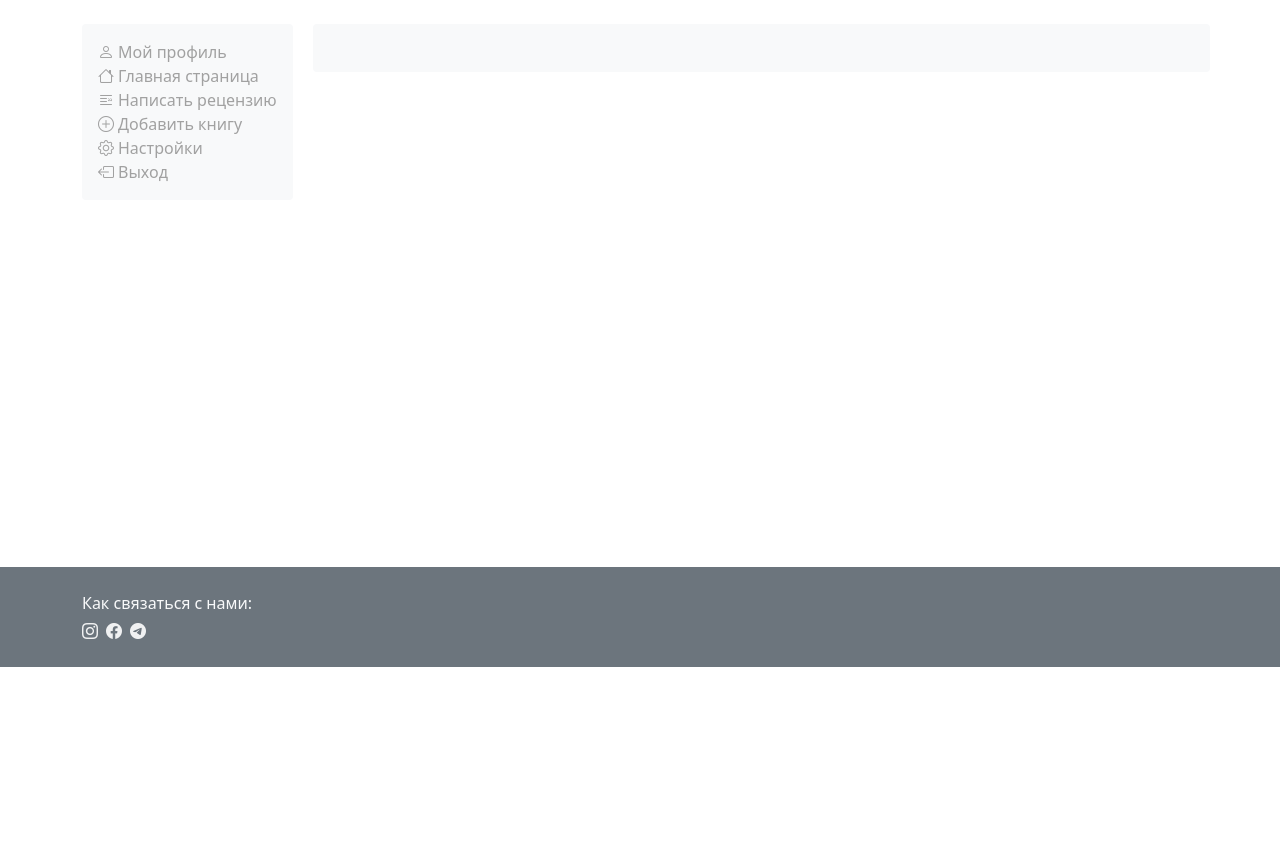
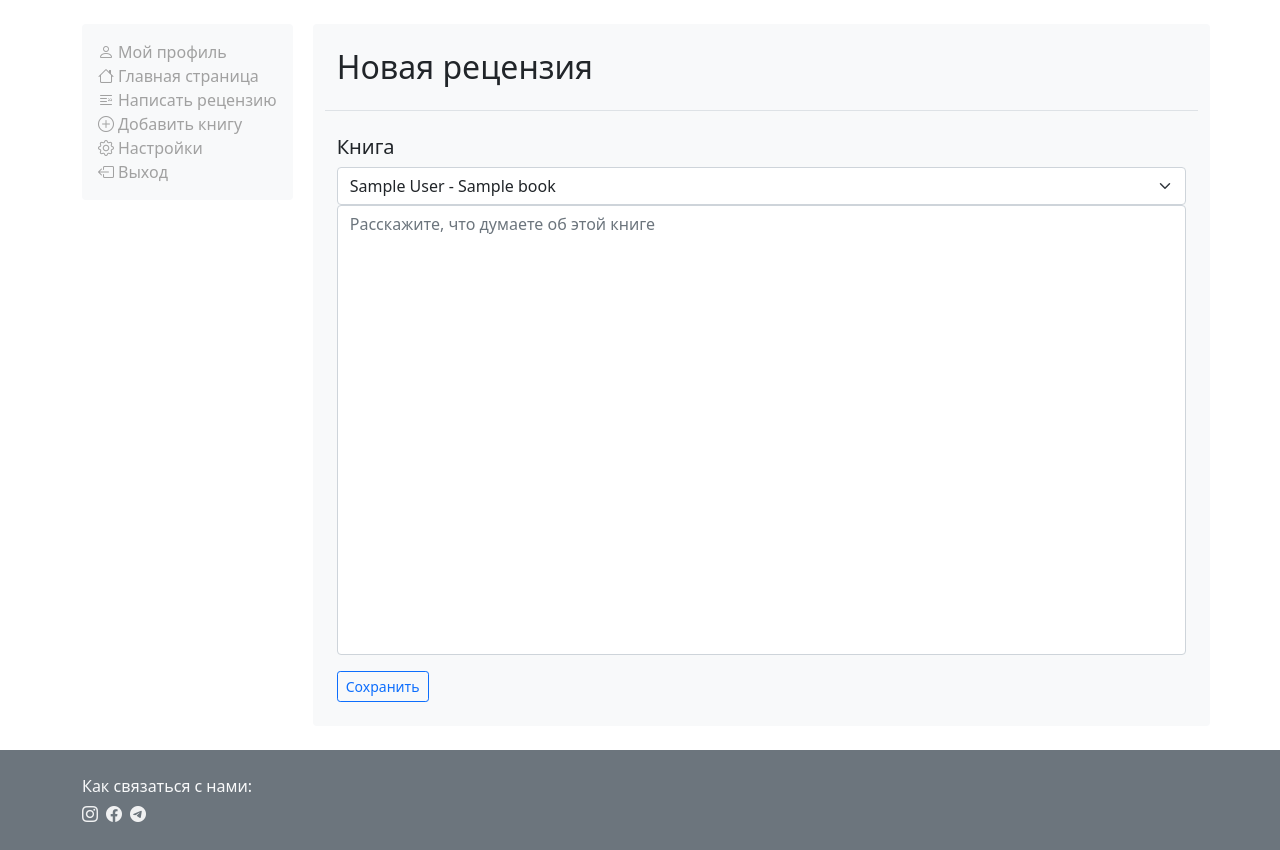
Before and after one commit to BorisPlaton/books_flask, a Flask app: page /write_review in a window 1280 px wide. Shown: the part 133-983 px from the top of the page. Before the commit the page ends 800 px from the top, so only its background shows below. Run offline with Flask 2, Linux system fonts and the light colour scheme; a user stored in the database is signed in; tables that the repository leaves empty hold one stand-in row (values such as "Sample post"); grey boxes marked "Sample" are stand-in pictures; some libraries are stand-ins or nearby versions.

Commit message:
Deleting books; Writing reviews; Templates improvements'

```diff
--- a/bookreview/__init__.py
+++ b/bookreview/__init__.py
@@ -33,9 +33,10 @@ def create_app(config_class=BaseConfig):
 
     configure_uploads(app, (profile, bookcover))
 
-    from .views import authorization, main, settings
+    from .views import authorization, main, settings, book
     app.register_blueprint(authorization)
     app.register_blueprint(main)
     app.register_blueprint(settings)
+    app.register_blueprint(book)
 
     return app
--- a/bookreview/forms.py
+++ b/bookreview/forms.py
@@ -4,8 +4,9 @@ from flask_bcrypt import check_password_hash
 from flask_login import current_user
 from wtforms.validators import InputRequired, EqualTo, Email, ValidationError, Length, Regexp
 from wtforms.fields import StringField, PasswordField, SubmitField, BooleanField, SelectField, TextAreaField
-from .models import User
-from . import profile
+from wtforms_sqlalchemy.fields import QuerySelectField
+from bookreview.models import User, Book
+from bookreview import profile
 
 
 class LoginForm(FlaskForm):
@@ -120,14 +121,19 @@ class DeletePhoto(FlaskForm):
     submit = SubmitField("Удалить фото")
 
 
+def choice_query():
+    return Book.query.filter_by(user_id=current_user.id)
+
+
 class WriteReview(FlaskForm):
     """
     Написание рецензии на книгу. Поля title, author, cover используются для создания записи в таблице book.
     Поля description, text для записи в таблице review.
     """
-    select_book = SelectField("Книга", validators=[InputRequired("Выберите книгу")])
-    text = StringField("Отзыв", validators=[InputRequired("Напишите что-то"),
-                                            Length(max=10000, message="Слишком большой текст")])
+    select_book = QuerySelectField("Книга", query_factory=choice_query,
+                                   validators=[InputRequired("Выберите книгу")])
+    text = TextAreaField("Отзыв", validators=[InputRequired("Это поле не может быть пустым"),
+                                              Length(max=10000, message="Слишком большой текст")])
     submit = SubmitField("Сохранить")
 
 
--- a/bookreview/models.py
+++ b/bookreview/models.py
@@ -1,6 +1,7 @@
 from datetime import datetime
 from flask_login import UserMixin
-from . import db, login_manager
+
+from bookreview import db, login_manager
 
 
 def same_as(column):
@@ -68,7 +69,7 @@ class Book(db.Model):
     author = db.Column(db.String(100), nullable=False)
     cover = db.Column(db.String(200), default="default_cover_img.jpg")
     description = db.Column(db.String(350))
-    review = db.relationship('Review', backref='book', uselist=False)
+    review = db.relationship('Review', backref='book', uselist=False, cascade="all,delete")
 
     def __repr__(self):
-        return f"id book {self.id} | title {self.title} | Author {self.author}"
+        return f"{self.author} - {self.title}"
--- a/bookreview/static/style.css
+++ b/bookreview/static/style.css
@@ -9,6 +9,10 @@ html, body {
 p {
 	word-wrap: break-word;
 	line-height: 1.25em;
+}
+
+textarea {
+	resize: none
 }
 
 .content {
--- a/bookreview/templates/base.html
+++ b/bookreview/templates/base.html
@@ -115,11 +115,11 @@
 									</div>
 									<!-- WRITE A NEW REVIEW -->
 									<div>
-										<a href="{{ url_for('main.write_review') }}" class="sidebar_link"><i class="bi bi-blockquote-right me-1"></i>Написать рецензию</a>
+										<a href="{{ url_for('book.write_review') }}" class="sidebar_link"><i class="bi bi-blockquote-right me-1"></i>Написать рецензию</a>
 									</div>
 									<!-- ADD NEW BOOK -->
 									<div>
-										<a href="{{ url_for('main.add_book') }}" class="sidebar_link"><i class="bi bi-plus-circle me-1"></i>Добавить книгу</a>
+										<a href="{{ url_for('book.add_book') }}" class="sidebar_link"><i class="bi bi-plus-circle me-1"></i>Добавить книгу</a>
 									</div>
 									<!-- SETTINGS -->
 									<div>
@@ -160,7 +160,7 @@
 
 {% block footer %}
 <!-- FOOTER -->
-<footer class="container-fluid py-4 position-relative bg-secondary mt-3">
+<footer class="container-fluid py-4 position-relative bg-secondary mt-4">
 	<div class="container">
 		<div class="row">
 
--- a/bookreview/templates/write_review.html
+++ b/bookreview/templates/write_review.html
@@ -3,11 +3,36 @@
 {% block title %} Bookview | Написать рецензию {% endblock %}
 
 {% block content %}
+
 <div class="col bg-light p-4 rounded">
-	<div class="row">
+	<div class="container p-0">
+		<div class="row g-4">
+			<div class="col-12 pb-4 border-bottom">
+				<h2 class="fw-light m-0">Новая рецензия</h2>
+			</div>
+
+			<div class="col">
+			{% if current_user.books %}
+			<form action="{{ url_for('book.write_review') }}" method='post' novalidate>
+				{{ form.csrf_token }}
+				<div class="col">
+					<h5 class="fw-light">Книга</h5>
+					{{ load_field(form.select_book, class="form-select")}}
+					{{ load_field(form.text, class="form-control", style="height: 450px;", placeholder="Расскажите, что думаете об этой книге")}}
+				</div>
+
+				<div class="col mt-3">
+					{{ form.submit(class="btn btn-outline-primary btn-sm")}}
+				</div>
+
+			</form>
+			{% else %}
+				<small class="text-secondary">У вас нет книг, чтоб написать рецензию. <a href="{{ url_for('book.add_book') }}" class="text-primary">Добавьте</a> их и возвращайтесь сюда.</small>
+			{% endif %}
+			</div>
 
 
-
+		</div>
 	</div>
 </div>
 {% endblock %}
--- a/bookreview/utils.py
+++ b/bookreview/utils.py
@@ -2,7 +2,8 @@ from os import environ
 from flask import url_for
 from flask_mail import Message
 from itsdangerous import URLSafeTimedSerializer
-from . import mail
+
+from bookreview import mail
 
 
 def send_reset_message(user):
--- a/bookreview/views/__init__.py
+++ b/bookreview/views/__init__.py
@@ -1,3 +1,4 @@
 from bookreview.views.authorization import *
 from bookreview.views.main import *
 from bookreview.views.settings import *
+from bookreview.views.book import *
--- a/bookreview/views/book.py
+++ b/bookreview/views/book.py
@@ -0,0 +1,49 @@
+from flask import Blueprint, url_for, redirect, flash, render_template
+from flask_login import login_required, current_user
+
+from bookreview import bookcover, db
+from bookreview.forms import AddBook, WriteReview
+from bookreview.models import Book, Review
+
+book = Blueprint('book', __name__)
+
+
+@book.route('/add_book', methods=["POST", "GET"])
+@login_required
+def add_book():
+    """
+    Добавление новой книги. Показывает уже добавленные книги.
+    """
+    add_book_form = AddBook()
+    books = current_user.books
+    if add_book_form.validate_on_submit():
+        new_book = Book(user_id=current_user.id,
+                        title=add_book_form.title.data,
+                        author=add_book_form.author.data,
+                        cover=bookcover.save(add_book_form.cover.data) if add_book_form.cover.data else None,
+                        description=add_book_form.description.data)
+        db.session.add(new_book)
+        db.session.commit()
+        flash("Книга добавлена", category="success")
+        return redirect(url_for('book.add_book'))
+
+    return render_template('add_book.html', form=add_book_form, books=books)
+
+
+@book.route('/delete_book/<int:book_id>')
+@login_required
+def delete_book(book_id):
+    Book.query.filter_by(id=book_id).delete()
+    db.session.commit()
+    return redirect(url_for('book.add_book'))
+
+
+@book.route('/write_review', methods=["POST", "GET"])
+@login_required
+def write_review():
+    write_review_form = WriteReview()
+
+    if write_review_form.validate_on_submit():
+        review = Review()
+
+    return render_template("write_review.html", form=write_review_form)
--- a/bookreview/views/main.py
+++ b/bookreview/views/main.py
@@ -1,9 +1,7 @@
-from flask import Blueprint, render_template, flash, url_for
+from flask import Blueprint, render_template
 from flask_login import login_required, current_user
-from werkzeug.utils import redirect
-from bookreview.forms import LoadPhoto, DeletePhoto, ChangeUsername, WriteReview, AddBook
-from bookreview.models import Book
-from bookreview import db, bookcover
+from bookreview.forms import LoadPhoto, DeletePhoto, ChangeUsername, WriteReview
+
 
 main = Blueprint("main", __name__)
 
@@ -23,36 +21,6 @@ def my_profile():
     return render_template("my_profile.html", books=False)
 
 
-@main.route('/write_review', methods=["POST", "GET"])
-@login_required
-def write_review():
-    write_review_form = WriteReview()
-
-    return render_template("write_review.html", form=write_review_form)
-
-
-@main.route('/add_book', methods=["POST", "GET"])
-@login_required
-def add_book():
-    """
-    Добавление новой книги. Показывает уже добавленные книги.
-    """
-    add_book_form = AddBook()
-    books = current_user.books
-    if add_book_form.validate_on_submit():
-        new_book = Book(user_id=current_user.id,
-                        title=add_book_form.title.data,
-                        author=add_book_form.author.data,
-                        cover=bookcover.save(add_book_form.cover.data) if add_book_form.cover.data else None,
-                        description=add_book_form.description.data)
-        db.session.add(new_book)
-        db.session.commit()
-        flash("Книга добавлена", category="success")
-        return redirect(url_for('main.add_book'))
-
-    return render_template('add_book.html', form=add_book_form, books=books)
-
-
 @main.route('/settings')
 @login_required
 def settings():
```
Also changed, not shown: bookreview/templates/add_book.html (+4 -3 lines), bookreview/templates/my_profile.html (+10 -5 lines), 2 other files.
